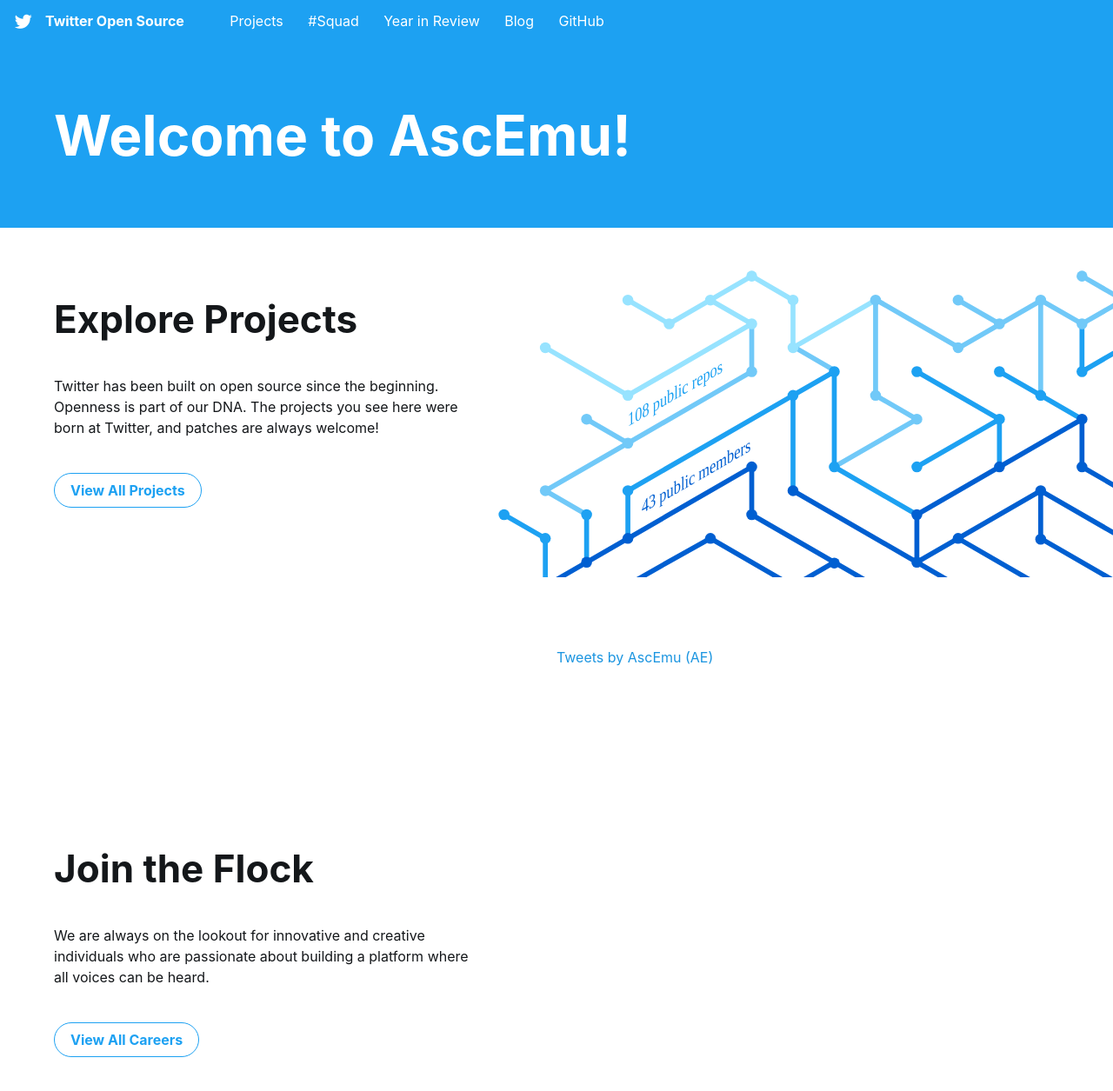
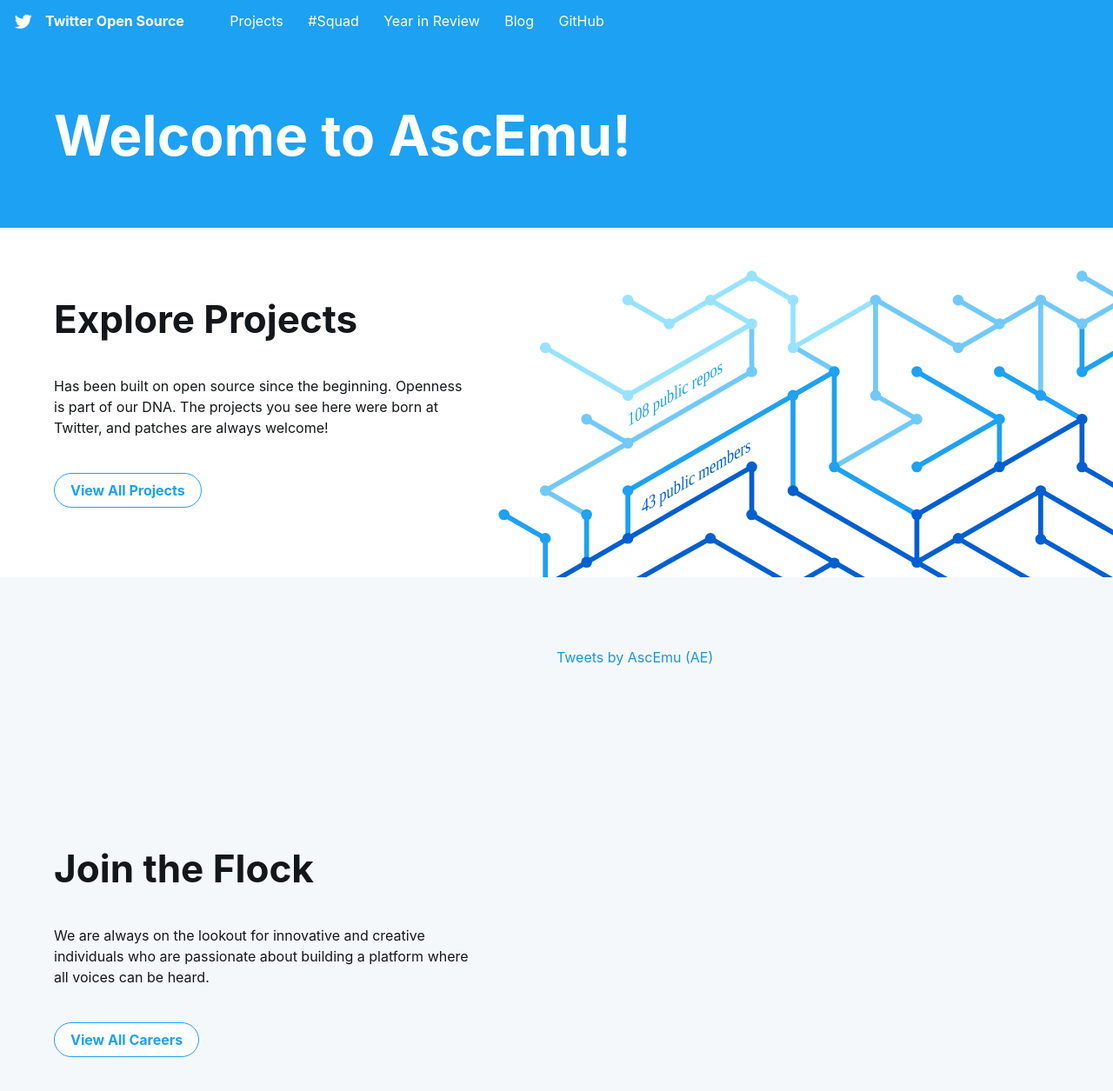
Before and after one commit to schnek/AEsite, a Jekyll site: the page built from index.html, in a window 1280 px wide and 1400 px high. Shown: the top 1255 px of the window at 87% size. Built offline with Jekyll 4.4.1, drawn with Linux system fonts in a browser that asks for light colours; some web fonts are replaced; comment, search, counter and statistics services are not loaded; some of the changed text lies outside the part shown.

Commit message:
Update index.html

```diff
--- a/index.html
+++ b/index.html
@@ -18,51 +18,35 @@ custom_js: index.js
     </div>
 </div>
 
-<!-- #OurPhilosophy
-
-<div class="section grey">
-    <div class="Grid container">
-        <div id="philosophy-text" class="Grid-cell u-size4of6 u-before1of6 u-after1of6">
-            <h1 class="small-title center-text mega-margin">#OurPhilosophy</h1>
-            <p class="center-text mega-margin">For anything to grow, you need three things:</p>
-        </div>
-    </div>
-    <div class="Grid small-container">
-        <div class="Grid-cell u-size1of3 emoji-card">
-            <img src="assets/fire.png" alt="Fire emoji" class="emoji-img center-margin large-margin">
-            <h1 class="center-text medium-margin">Heat</h1>
-            <p class="center-text">Heat means work.<br/>Upstream contributions, bug fixes, designs, docs--the rigorous work that drives the community.</p>
-        </div>
-
-        <div class="Grid-cell u-size1of3 emoji-card">
-            <img src="assets/sun.png" alt="Sun emoji" class="emoji-img center-margin large-margin">
-            <h1 class="center-text medium-margin">Light</h1>
-            <p class="center-text">Light means visibility. <br/>For the projects, contributions, opportunities, challenges, and people that impact the community.</p>
-        </div>
-
-        <div class="Grid-cell u-size1of3 emoji-card">
-            <img src="assets/pride.png" alt="Pride heart emoji" class="emoji-img center-margin large-margin">
-            <h1 class="center-text medium-margin">Love</h1>
-            <p class="center-text">Love means culture and support.<br/>Why we care. How we work. Actions that grow the community.</p>
-        </div>
-
-    </div>
-</div> -->
-
-<!-- Explore Projects -->
+<!--  -->
 
 <div class="section explore-projects">
     <div class="Grid container">
         <div class="Grid-cell left-text u-size5of12 u-after1of12">
             <h1 class="small-title mega-margin">Explore Projects</h1>
-            <p class="mega-margin">Twitter has been built on open source since the beginning. Openness is part of our DNA. The projects you see here were born at Twitter, and patches are always welcome!</p>
+            <p class="mega-margin">Has been built on open source since the beginning. Openness is part of our DNA. The projects you see here were born at Twitter, and patches are always welcome!</p>
             <button onclick="location.href='projects.html'" type="button" class="Button Button--large">View All Projects</button>
         </div>
         <div class="Grid-cell explore-projects-blank"></div>
     </div>
 </div>
 
-<!-- Join the Flock -->
+<!--  -->
+
+<div class="grey section">
+    <div class="Grid container">
+        <div id="career-text" class="Grid-cell left-text u-size5of12 u-after1of12 same-mega-margin">
+            <h1 class="small-title mega-margin career-title">Join the Flock</h1>
+            <p class="mega-margin">We are always on the lookout for innovative and creative individuals who are passionate about building a platform where all voices can be heard.</p>
+            <button onclick="window.open('https://careers.twitter.com')" type="button" class="Button Button--large">View All Careers</button>
+        </div>
+        <div class="Grid-cell timeline-cell u-size1of2">
+            <a class="twitter-timeline" data-height="700px" data-partner="tweetdeck" href="https://twitter.com/AscEmu?ref_src=twsrc%5Etfw">Tweets by AscEmu (AE)</a> <script async src="https://platform.twitter.com/widgets.js" charset="utf-8"></script>
+        </div>
+    </div>
+</div>
+
+<!--  -->
 
 <div class="section">
     <div class="Grid container">
@@ -76,18 +60,3 @@ custom_js: index.js
         </div>
     </div>
 </div>
-
-<!-- Join the Flock -->
-
-<div class="section">
-    <div class="Grid container">
-        <div id="career-text" class="Grid-cell left-text u-size5of12 u-after1of12 same-mega-margin">
-            <h1 class="small-title mega-margin career-title">Join the Flock</h1>
-            <p class="mega-margin">We are always on the lookout for innovative and creative individuals who are passionate about building a platform where all voices can be heard.</p>
-            <button onclick="window.open('https://careers.twitter.com')" type="button" class="Button Button--large">View All Careers</button>
-        </div>
-        <div class="Grid-cell timeline-cell u-size1of2">
-            <a class="twitter-timeline" data-height="700px" data-partner="tweetdeck" href="https://twitter.com/TwitterOSS/timelines/1028044487681925121?ref_src=twsrc%5Etfw">#TwitterOSSJobs - Curated tweets by TwitterOSS</a> <script async src="https://platform.twitter.com/widgets.js" charset="utf-8"></script>
-        </div>
-    </div>
-</div>
```
